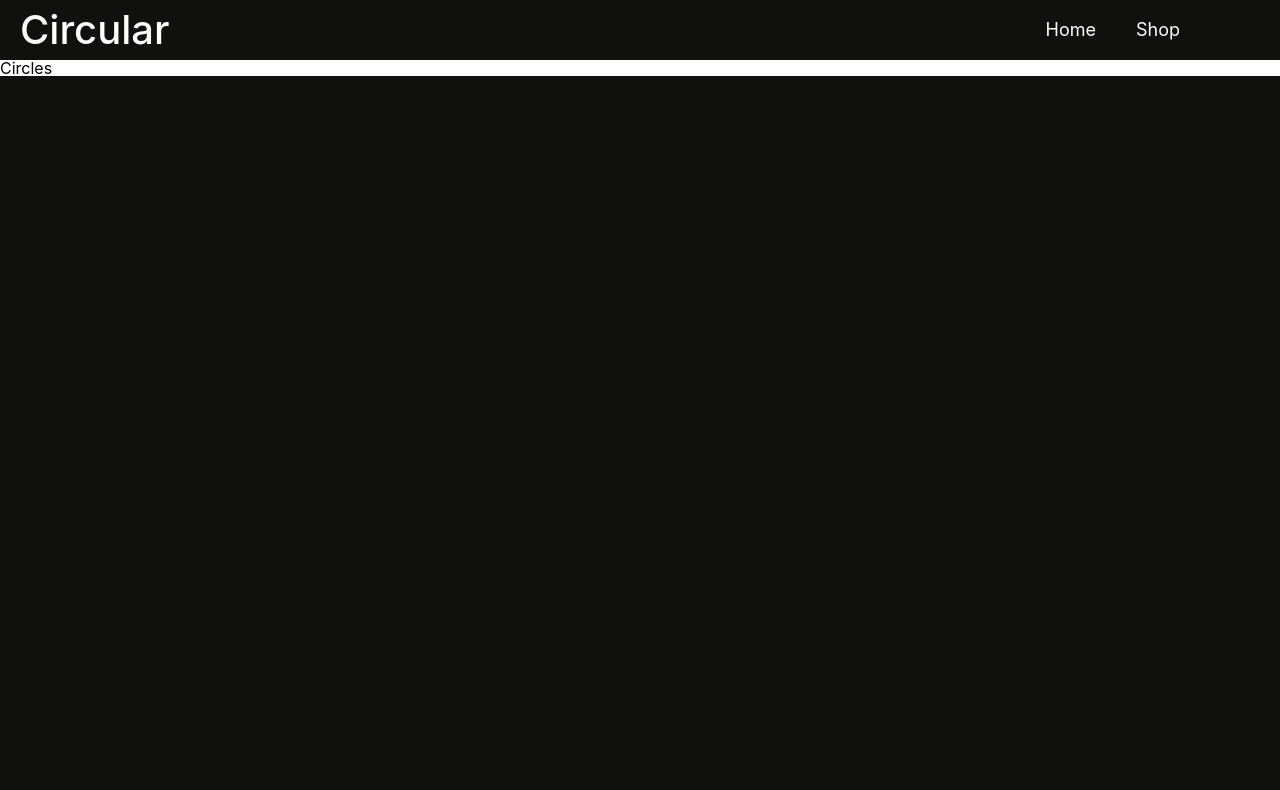
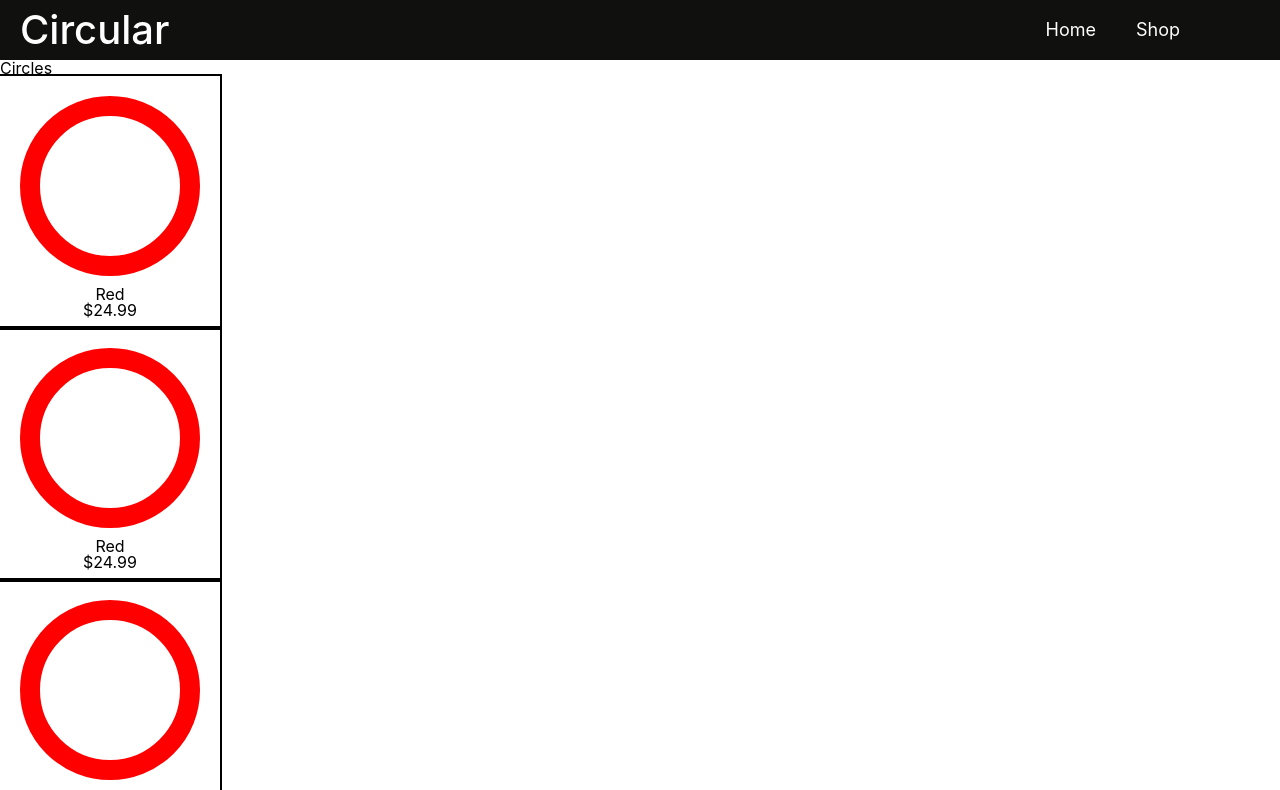
Before and after one commit to boathouse2112/shopping_cart, a React (Create React App) app: page /shop in a window 1280 px wide. Shown: the top 790 px of the page. Built offline with nearby package versions, Linux system fonts and the light colour scheme.

Commit message:
Add CircleListing component

```diff
--- /dev/null
+++ b/src/components/CircleListing/CircleListing.module.css
@@ -0,0 +1,14 @@
+
+.circle-listing {
+  width: 220px;
+  padding: 10px;
+  outline: 2px solid black;
+
+  display: flex;
+  flex-direction: column;
+  align-items: center;
+}
+
+.circle {
+  color: red;
+}
--- a/src/components/CircleListing/CircleListing.tsx
+++ b/src/components/CircleListing/CircleListing.tsx
@@ -1,4 +1,13 @@
+import { ReactComponent as CircleSVG } from '../../resources/circle.svg';
+import styles from './CircleListing.module.css';
+
 const CircleListing = () => {
-  return <></>;
+  return (
+    <div className={styles['circle-listing']}>
+      <CircleSVG className={styles.circle} />
+      <h2>Red</h2>
+      <p>$24.99</p>
+    </div>
+  );
 };
 export default CircleListing;
```
Also changed, not shown: src/global.d.ts (+7 -0 lines), src/resources/circle.svg (added).
